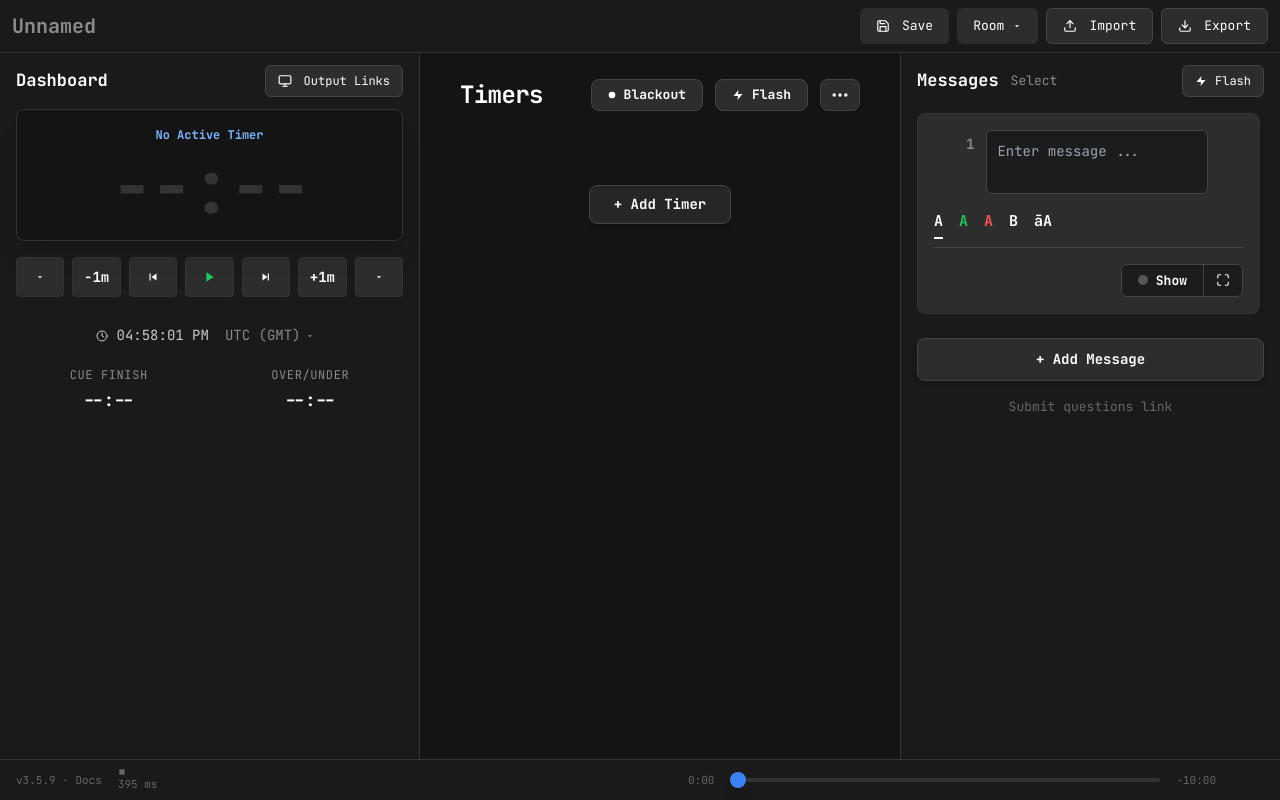
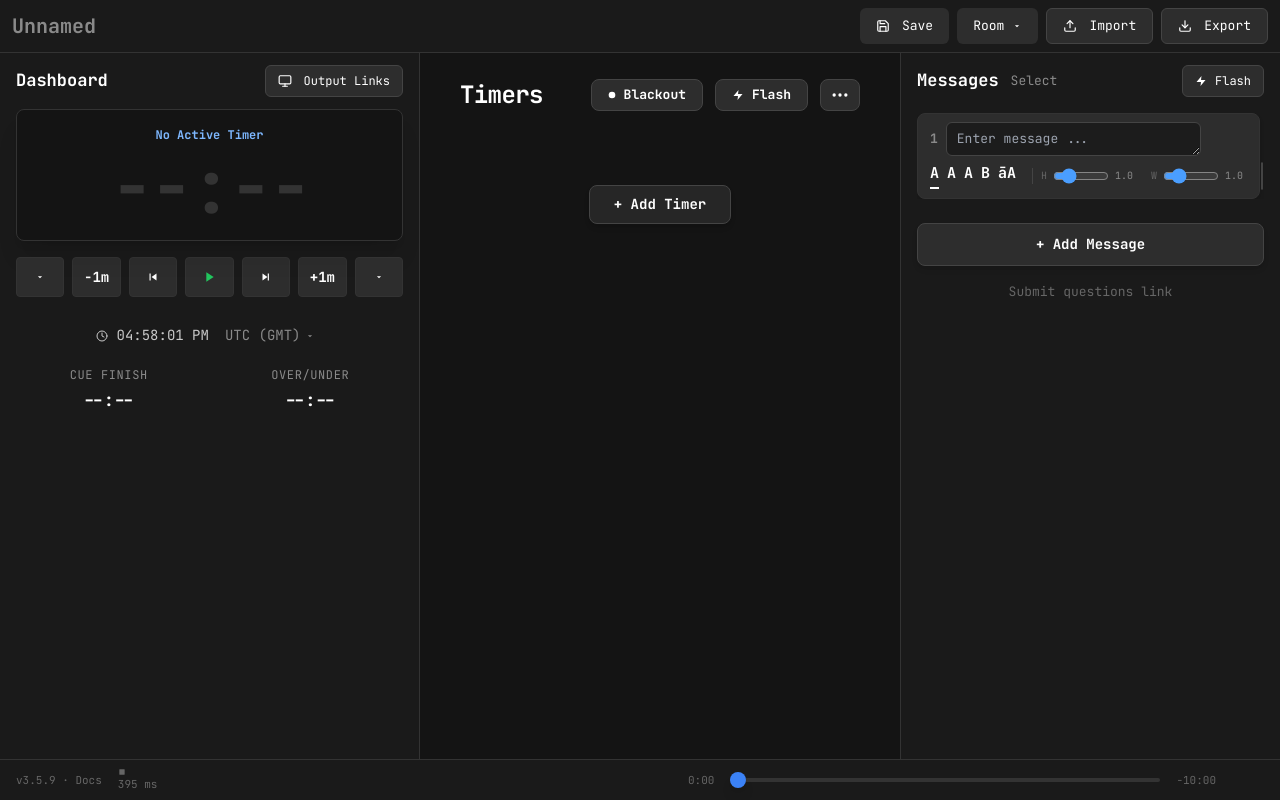
Before and after one commit to e1n7/stage-timer, a React (Vite) app: page / in a window 1280 px wide. Built offline with nearby package versions, Linux system fonts and the light colour scheme.

Commit message:
Messages: thin cards with full-card drag, live formatting preview, color swatches in text color, bold/uppercase apply to text, Dashboard + Output preview, unified flash (timer+digits), per-message font H/W scaling

```diff
--- a/src/App.tsx
+++ b/src/App.tsx
@@ -1183,6 +1183,13 @@ function App() {
 
   const handleFlash = () => {
     setIsFlashing(true);
+    // Also flash the currently shown message (timer digits + message blink together)
+    if (messageShownId) {
+      const msg = messages.find(m => m.id === messageShownId);
+      if (msg) {
+        syncOutput({ messageText: msg.text || '', messageColor: msg.color || '#ffffff', messageBold: !!msg.bold, messageUppercase: !!msg.uppercase, messageFontHeight: getMessageFontSize(msg, 'fontHeight'), messageFontWidth: getMessageFontSize(msg, 'fontWidth'), messageFlash: true, type: 'force-sync' });
+      }
+    }
     let count = 0;
     const interval = setInterval(() => {
       setIsFlash(prev => !prev);
@@ -1191,17 +1198,29 @@ function App() {
         clearInterval(interval);
         setIsFlash(false);
         setIsFlashing(false);
+        syncOutput({ messageFlash: false, type: 'force-sync' });
       }
     }, 150);
   };
   const updateMessage = (id: string, text: string) => setMessages(prev => prev.map(m => m.id === id ? { ...m, text } : m));
   const updateMessageColor = (id: string, color: string) => setMessages(prev => prev.map(m => m.id === id ? { ...m, color } : m));
-  const toggleMessageBold = (id: string) => setMessages(prev => prev.map(m => m.id === id ? { ...m, bold: !m.bold } : m));
-  const toggleMessageUppercase = (id: string) => setMessages(prev => prev.map(m => m.id === id ? { ...m, uppercase: !m.uppercase } : m));
+  const toggleMessageBold = (id: string) => setMessages(prev => prev.map(m => m.id === id ? { ...m, bold: !m.bold, text: m.text || '' } : m));
+  const toggleMessageUppercase = (id: string) => setMessages(prev => prev.map(m => {
+    if (m.id !== id) return m;
+    return { ...m, uppercase: !m.uppercase, text: m.uppercase ? (m.text || '').toLowerCase() : (m.text || '').toUpperCase() };
+  }));
+  const updateMessageFontSize = (id: string, key: 'fontHeight' | 'fontWidth', value: number) => setMessages(prev => prev.map(m => m.id === id ? { ...m, [key]: value } : m));
+  const getMessageFontSize = (msg: any, key: 'fontHeight' | 'fontWidth') => {
+    const v = msg[key];
+    if (typeof v === 'number' && v > 0) return v;
+    return key === 'fontHeight' ? 1.0 : 1.0;
+  };
   const deleteMessage = (id: string) => setMessages(prev => prev.length > 1 ? prev.filter(m => m.id !== id) : prev.map(m => m.id === id ? { ...m, text: '', color: '#ffffff', bold: false, uppercase: false } : m));
-  const getActiveMessage = (): { messageText: string; messageColor: string; messageBold: boolean; messageUppercase: boolean; messageShown: boolean; messageFlash: boolean; messageMaximize: boolean } => {
-    // Maximized message takes precedence over the shown message
-    const activeId = (messageMaximizeId && messages.some(m => m.id === messageMaximizeId)) ? messageMaximizeId : messageShownId;
+  const getActiveMessage = (): { messageText: string; messageColor: string; messageBold: boolean; messageUppercase: boolean; messageFontHeight: number; messageFontWidth: number; messageShown: boolean; messageFlash: boolean; messageMaximize: boolean } => {
+    // Active message priority: maximized > currently flashing > shown
+    const activeId = (messageMaximizeId && messages.some(m => m.id === messageMaximizeId)) ? messageMaximizeId
+      : (messageFlashId && messages.some(m => m.id === messageFlashId)) ? messageFlashId
+      : messageShownId;
     const msg = activeId ? (messages.find(m => m.id === activeId) || null) : null;
     const shownText = msg ? msg.text || '' : '';
     return {
@@ -1209,8 +1228,10 @@ function App() {
       messageColor: msg?.color || '#ffffff',
       messageBold: !!msg?.bold,
       messageUppercase: !!msg?.uppercase,
-      messageShown: !!messageShownId || !!messageMaximizeId,
-      messageFlash: false,
+      messageFontHeight: msg ? getMessageFontSize(msg, 'fontHeight') : 1.0,
+      messageFontWidth: msg ? getMessageFontSize(msg, 'fontWidth') : 1.0,
+      messageShown: !!messageShownId || !!messageMaximizeId || !!messageFlashId,
+      messageFlash: !!messageFlashId,
       messageMaximize: !!messageMaximizeId
     };
   };
@@ -1223,7 +1244,7 @@ function App() {
     setMessageMaximizeId(id);
     const msg = messages.find(m => m.id === id);
     if (msg) {
-      syncOutput({ messageText: msg.text || '', messageColor: msg.color || '#ffffff', messageBold: !!msg.bold, messageUppercase: !!msg.uppercase, messageMaximize: true, messageShown: true, type: 'force-sync' });
+      syncOutput({ messageText: msg.text || '', messageColor: msg.color || '#ffffff', messageBold: !!msg.bold, messageUppercase: !!msg.uppercase, messageFontHeight: getMessageFontSize(msg, 'fontHeight'), messageFontWidth: getMessageFontSize(msg, 'fontWidth'), messageMaximize: true, messageShown: true, type: 'force-sync' });
     }
   };
   const showMessage = (id: string) => {
@@ -1240,7 +1261,7 @@ function App() {
     setMessageShownId(id);
     const msg = messages.find(m => m.id === id);
     if (msg) {
-      syncOutput({ messageText: msg.text || '', messageColor: msg.color || '#ffffff', messageBold: !!msg.bold, messageUppercase: !!msg.uppercase, messageShown: true, type: 'force-sync' });
+      syncOutput({ messageText: msg.text || '', messageColor: msg.color || '#ffffff', messageBold: !!msg.bold, messageUppercase: !!msg.uppercase, messageFontHeight: getMessageFontSize(msg, 'fontHeight'), messageFontWidth: getMessageFontSize(msg, 'fontWidth'), messageShown: true, type: 'force-sync' });
     }
   };
   const flashMessage = (id: string) => {
@@ -1248,7 +1269,7 @@ function App() {
     setMessageFlashId(id);
     const msg = messages.find(m => m.id === id);
     if (msg) {
-      syncOutput({ messageText: msg.text || '', messageColor: msg.color || '#ffffff', messageBold: !!msg.bold, messageUppercase: !!msg.uppercase, messageFlash: true, type: 'force-sync' });
+      syncOutput({ messageText: msg.text || '', messageColor: msg.color || '#ffffff', messageBold: !!msg.bold, messageUppercase: !!msg.uppercase, messageFontHeight: getMessageFontSize(msg, 'fontHeight'), messageFontWidth: getMessageFontSize(msg, 'fontWidth'), messageFlash: true, type: 'force-sync' });
     }
     setIsFlashing(true);
     let count = 0;
@@ -1273,7 +1294,7 @@ function App() {
     next.splice(toIdx, 0, moved);
     return next;
   });
-  const addMessage = () => setMessages(prev => [...prev, { id: Date.now().toString(), text: '', color: '#ffffff' }]);
+  const addMessage = () => setMessages(prev => [...prev, { id: Date.now().toString(), text: '', color: '#ffffff', bold: false, uppercase: false, fontHeight: 1.0, fontWidth: 1.0 }]);
 
   const goToNextTimer = () => {
     if (timerIds.length <= 1) return;
@@ -1367,6 +1388,22 @@ function App() {
               {displaySeconds < 0 && activeTimerState?.settings.mode === 'countdown' ? '+' + formatClock(Math.abs(displaySeconds)) : currentTime}
             </div>
             {activeTimerId && <ProgressBar currentSeconds={displaySeconds} totalSeconds={activeTimerState?.settings.targetDuration || 600} segments={displaySettings.segments} height="h-6" className="mt-3 rounded-sm" />}
+            {getActiveMessage().messageShown && getActiveMessage().messageText && !isBlackout && (
+              <div className="mt-3 flex items-center justify-center">
+                <div
+                  className="max-h-[60px] overflow-hidden px-2 py-1 text-center text-[16px] leading-tight break-words"
+                  style={{
+                    color: getActiveMessage().messageColor,
+                    fontWeight: getActiveMessage().messageBold ? 700 : 400,
+                    textTransform: getActiveMessage().messageUppercase ? 'uppercase' : 'none',
+                    opacity: (isFlashing && !isFlash) ? 0.2 : 1,
+                    textShadow: isFlash ? `0 0 12px ${getActiveMessage().messageColor}` : 'none'
+                  }}
+                >
+                  {getActiveMessage().messageText}
+                </div>
+              </div>
+            )}
           </div>
 
           {activeTimerId && (
@@ -1568,80 +1605,111 @@ function App() {
         </main>
 
         <aside className="flex w-[380px] flex-col border-l border-[#333] px-4 py-3">
-          <div className="mb-4 flex items-center justify-between"><div className="flex items-center gap-3"><h2 className="text-[17px] font-bold text-white">Messages</h2><span className="text-[13px] text-[#8a8a8a] hover:text-[#c9c9c9] cursor-pointer">Select</span></div><button type="button" onClick={() => { if (messageShownId) flashMessage(messageShownId); }} className="flex h-8 items-center gap-2 rounded-md border border-[#444] bg-[#2d2d2d] px-3 text-[12px] text-white hover:bg-[#383838]"><IconFlash /> Flash</button></div>
-          <div className="space-y-3 overflow-y-auto custom-scrollbar pr-1">{messages.map((msg, idx) => (
-            <div key={msg.id} className="group relative rounded-lg border border-[#333] bg-[#2d2d2d] p-4 shadow-lg transition-opacity">
+          <div className="mb-4 flex items-center justify-between"><div className="flex items-center gap-3"><h2 className="text-[17px] font-bold text-white">Messages</h2><span className="text-[13px] text-[#8a8a8a] hover:text-[#c9c9c9] cursor-pointer">Select</span></div><button type="button" onClick={() => { if (messageShownId) { flashMessage(messageShownId); handleFlash(); } }} className="flex h-8 items-center gap-2 rounded-md border border-[#444] bg-[#2d2d2d] px-3 text-[12px] text-white hover:bg-[#383838]"><IconFlash /> Flash</button></div>
+          <div className="space-y-2 overflow-y-auto custom-scrollbar pr-1">{messages.map((msg, idx) => {
+            const mFontH = getMessageFontSize(msg, 'fontHeight');
+            const mFontW = getMessageFontSize(msg, 'fontWidth');
+            return (
+            <div key={msg.id} className="group relative rounded-lg border border-[#333] bg-[#2d2d2d] px-3 py-2 shadow-md transition-opacity">
               {draggingMsgId === msg.id && <div className="absolute inset-0 z-20 rounded-lg bg-[#4a9eff]/10 pointer-events-none" />}
-              <div className="flex gap-3">
-                {/* Drag handle (visible on hover) */}
-                <button
-                  type="button"
+              {/* Whole card is the drag surface */}
+              <div
                 draggable
                 onDragStart={(e) => { e.dataTransfer.effectAllowed = 'move'; e.dataTransfer.setData('text/plain', msg.id); setDraggingMsgId(msg.id); }}
                 onDragEnd={() => setDraggingMsgId(null)}
                 onDragOver={(e) => { if (draggingMsgId && draggingMsgId !== msg.id) e.preventDefault(); }}
                 onDrop={(e) => { e.preventDefault(); const fromId = e.dataTransfer.getData('text/plain'); if (fromId) moveMessage(fromId, msg.id); setDraggingMsgId(null); }}
-                  className="flex items-center justify-center px-1 pt-1 text-[#555] hover:text-[#8a8a8a] cursor-grab active:cursor-grabbing opacity-0 group-hover:opacity-100 transition-opacity"
-                  title="Drag to reorder"
-                >
-                  <svg width="12" height="14" viewBox="0 0 12 14" fill="currentColor"><rect x="1" y="1" width="10" height="2" rx="1"/><rect x="1" y="6" width="10" height="2" rx="1"/><rect x="1" y="11" width="10" height="2" rx="1"/></svg>
-                </button>
-                <span className="text-[14px] font-bold text-[#8a8a8a] pt-1">{idx + 1}</span>
+                className="flex flex-col gap-1.5"
+              >
+                {/* Row 1: number + live preview textarea + drag grip + delete */}
+                <div className="flex items-center gap-2">
+                  <span className="text-[13px] font-bold text-[#8a8a8a] cursor-grab active:cursor-grabbing" title="Drag to reorder">{idx + 1}</span>
                   <textarea
                     value={msg.text}
                     onChange={(e) => updateMessage(msg.id, e.target.value)}
                     placeholder="Enter message ..."
-                  rows={2}
-                  className="flex-1 resize-none bg-[#1c1c1c] border border-[#444] rounded-md p-2.5 text-[14px] text-white outline-none focus:border-[#555]"
+                    rows={1}
+                    draggable={false}
+                    className="min-h-[32px] max-h-[72px] flex-1 resize-y rounded-md border border-[#444] bg-[#1c1c1c] px-2.5 py-1.5 text-[13px] text-white outline-none focus:border-[#555]"
+                    style={{
+                      color: msg.color,
+                      fontWeight: msg.bold ? 700 : 400,
+                      textTransform: msg.uppercase ? 'uppercase' : 'none',
+                      transform: `scale(${mFontW}, ${mFontH})`,
+                      transformOrigin: 'left center'
+                    }}
                   />
-                {/* Delete button (visible on hover) */}
+                  {/* Drag grip + delete (visible on hover) */}
+                  <div className="flex items-center gap-1 opacity-0 group-hover:opacity-100 transition-opacity">
+                    <span className="px-1 text-[#555] hover:text-[#8a8a8a] cursor-grab active:cursor-grabbing" title="Drag to reorder">
+                      <svg width="12" height="14" viewBox="0 0 12 14" fill="currentColor"><rect x="1" y="1" width="10" height="2" rx="1"/><rect x="1" y="6" width="10" height="2" rx="1"/><rect x="1" y="11" width="10" height="2" rx="1"/></svg>
+                    </span>
                     <button
                       type="button"
                       onClick={() => deleteMessage(msg.id)}
-                  className="flex items-center justify-center px-1 pt-1 text-[#666] hover:text-[#fa5252] opacity-0 group-hover:opacity-100 transition-opacity"
+                      className="flex items-center justify-center text-[#666] hover:text-[#fa5252]"
                       title="Delete message"
                     >
-                  <svg width="15" height="15" viewBox="0 0 24 24" fill="none" stroke="currentColor" strokeWidth="2" strokeLinecap="round" strokeLinejoin="round"><polyline points="3 6 5 6 21 6"/><path d="M19 6v14a2 2 0 0 1-2 2H7a2 2 0 0 1-2-2V6m3 0V4a2 2 0 0 1 2-2h4a2 2 0 0 1 2 2v2"/><line x1="10" y1="11" x2="10" y2="17"/><line x1="14" y1="11" x2="14" y2="17"/></svg>
-                </button>
-              </div>
-              {/* Toolbar */}
-              <div className="mt-4 flex items-center justify-between border-b border-[#444] pb-2">
-                <div className="flex items-center gap-4">
-                  {/* White */}
-                  <button type="button" onClick={() => updateMessageColor(msg.id, '#ffffff')} className={`pb-1 text-[15px] font-bold transition-all border-b-2 ${msg.color === '#ffffff' ? 'border-[#ffffff]' : 'border-transparent hover:border-[#666]'}`} style={{ color: '#ffffff' }}>A</button>
-                  {/* Green */}
-                  <button type="button" onClick={() => updateMessageColor(msg.id, '#22c55e')} className={`pb-1 text-[15px] font-bold transition-all border-b-2 ${msg.color === '#22c55e' ? 'border-[#22c55e]' : 'border-transparent hover:border-[#666]'}`} style={{ color: '#22c55e' }}>A</button>
-                  {/* Red */}
-                  <button type="button" onClick={() => updateMessageColor(msg.id, '#fa5252')} className={`pb-1 text-[15px] font-bold transition-all border-b-2 ${msg.color === '#fa5252' ? 'border-[#fa5252]' : 'border-transparent hover:border-[#666]'}`} style={{ color: '#fa5252' }}>A</button>
+                      <svg width="14" height="14" viewBox="0 0 24 24" fill="none" stroke="currentColor" strokeWidth="2" strokeLinecap="round" strokeLinejoin="round"><polyline points="3 6 5 6 21 6"/><path d="M19 6v14a2 2 0 0 1-2 2H7a2 2 0 0 1-2-2V6m3 0V4a2 2 0 0 1 2-2h4a2 2 0 0 1 2 2v2"/><line x1="10" y1="11" x2="10" y2="17"/><line x1="14" y1="11" x2="14" y2="17"/></svg>
+                    </button>
+                  </div>
+                </div>
+                {/* Row 2: color swatches (text-colored) + bold + uppercase + font sliders */}
+                <div className="flex items-center gap-2">
+                  {/* White swatch */}
+                  <button type="button" onClick={() => updateMessageColor(msg.id, '#ffffff')} className={`pb-0.5 text-[15px] font-bold transition-all border-b-2 ${msg.color === '#ffffff' ? 'border-[#ffffff]' : 'border-transparent hover:border-[#666]'}`} style={{ color: msg.color }}>A</button>
+                  {/* Green swatch */}
+                  <button type="button" onClick={() => updateMessageColor(msg.id, '#22c55e')} className={`pb-0.5 text-[15px] font-bold transition-all border-b-2 ${msg.color === '#22c55e' ? 'border-[#22c55e]' : 'border-transparent hover:border-[#666]'}`} style={{ color: msg.color }}>A</button>
+                  {/* Red swatch */}
+                  <button type="button" onClick={() => updateMessageColor(msg.id, '#fa5252')} className={`pb-0.5 text-[15px] font-bold transition-all border-b-2 ${msg.color === '#fa5252' ? 'border-[#fa5252]' : 'border-transparent hover:border-[#666]'}`} style={{ color: msg.color }}>A</button>
                   {/* Bold */}
-                  <button type="button" onClick={() => toggleMessageBold(msg.id)} className={`pb-1 text-[15px] transition-all border-b-2 ${msg.bold ? 'border-[#ffffff]' : 'border-transparent hover:border-[#666]'}`} style={{ color: '#ffffff', fontWeight: 700 }}>B</button>
+                  <button type="button" onClick={() => toggleMessageBold(msg.id)} className={`pb-0.5 text-[15px] transition-all border-b-2 ${msg.bold ? 'border-[#ffffff]' : 'border-transparent hover:border-[#666]'}`} style={{ color: msg.color, fontWeight: 700 }}>B</button>
                   {/* Uppercase */}
-                  <button type="button" onClick={() => toggleMessageUppercase(msg.id)} className={`pb-1 text-[15px] transition-all border-b-2 ${msg.uppercase ? 'border-[#ffffff]' : 'border-transparent hover:border-[#666]'}`} style={{ color: '#ffffff', fontWeight: 700 }}>āA</button>
-                </div>
-              </div>
-              {/* Show / Flash row */}
-              <div className="mt-4 flex justify-end">
-                <div className="flex overflow-hidden rounded-md border border-[#444]">
+                  <button type="button" onClick={() => toggleMessageUppercase(msg.id)} className={`pb-0.5 text-[15px] transition-all border-b-2 ${msg.uppercase ? 'border-[#ffffff]' : 'border-transparent hover:border-[#666]'}`} style={{ color: msg.color, fontWeight: 700 }}>āA</button>
+                  {/* Message font height slider */}
+                  <div className="flex items-center gap-1.5 ml-2 border-l border-[#444] pl-2">
+                    <span className="text-[10px] uppercase text-[#666]">H</span>
+                    <input type="range" min="0.5" max="3.0" step="0.1" value={mFontH} onChange={(e) => updateMessageFontSize(msg.id, 'fontHeight', parseFloat(e.target.value))} className="w-14 accent-[#4a9eff]" title="Message height (Output only)" />
+                    <span className="w-7 font-mono text-[10px] text-[#8a8a8a]">{mFontH.toFixed(1)}</span>
+                  </div>
+                  {/* Message font width slider */}
+                  <div className="flex items-center gap-1.5">
+                    <span className="text-[10px] uppercase text-[#666]">W</span>
+                    <input type="range" min="0.5" max="3.0" step="0.1" value={mFontW} onChange={(e) => updateMessageFontSize(msg.id, 'fontWidth', parseFloat(e.target.value))} className="w-14 accent-[#4a9eff]" title="Message width (Output only)" />
+                    <span className="w-7 font-mono text-[10px] text-[#8a8a8a]">{mFontW.toFixed(1)}</span>
+                  </div>
+                  {/* Show / Flash / Maximize control */}
+                  <div className="ml-auto flex items-center overflow-hidden rounded-md border border-[#444]">
+                    <button
+                      type="button"
+                      onClick={() => flashMessage(msg.id)}
+                      className="flex items-center justify-center px-2 py-1 text-white transition-colors hover:bg-[#252525]"
+                      title="Flash timer and message"
+                    >
+                      <IconFlash size={13} />
+                    </button>
                     <button
                       type="button"
                       onClick={() => showMessage(msg.id)}
-                    className={`flex items-center gap-2 px-4 py-1.5 text-[13px] font-bold transition-colors ${messageShownId === msg.id ? 'bg-[#4a9eff]/15 text-[#4a9eff]' : 'bg-[#1c1c1c] text-white hover:bg-[#252525]'}`}
-                  >
-                    <span className={`inline-block h-2.5 w-2.5 rounded-full ${messageShownId === msg.id ? 'bg-[#4a9eff]' : 'bg-[#555]'}`} />
+                      className={`flex items-center gap-1.5 px-2 py-1 text-[12px] font-bold transition-colors ${messageShownId === msg.id ? 'bg-[#4a9eff]/15 text-[#4a9eff]' : 'bg-[#1c1c1c] text-white hover:bg-[#252525]'}`}
+                      title="Show message persistently on Output"
+                    >
+                      <span className={`inline-block h-2 w-2 rounded-full ${messageShownId === msg.id ? 'bg-[#4a9eff]' : 'bg-[#555]'}`} />
                       Show
                     </button>
                     <button
                       type="button"
                       onClick={() => maximizeMessage(msg.id)}
-                    className={`flex items-center justify-center border-l border-[#444] px-3 py-1.5 text-[13px] text-white transition-colors ${messageMaximizeId === msg.id ? 'bg-[#4a9eff]/15 text-[#4a9eff]' : 'bg-[#1c1c1c] hover:bg-[#252525]'}`}
+                      className={`flex items-center justify-center border-l border-[#444] px-2 py-1 text-white transition-colors ${messageMaximizeId === msg.id ? 'bg-[#4a9eff]/15 text-[#4a9eff]' : 'bg-[#1c1c1c] hover:bg-[#252525]'}`}
                       title="Maximize message (hide timer)"
                     >
-                    <svg width="14" height="14" viewBox="0 0 24 24" fill="none" stroke="currentColor" strokeWidth="2" strokeLinecap="round" strokeLinejoin="round"><path d="M8 3H5a2 2 0 0 0-2 2v3m18 0V5a2 2 0 0 0-2-2h-3m0 18h3a2 2 0 0 0 2-2v-3M3 16v3a2 2 0 0 0 2 2h3"/></svg>
-                  </button>
-                </div>
-              </div>
-            </div>
-          ))}</div>
+                      <svg width="12" height="12" viewBox="0 0 24 24" fill="none" stroke="currentColor" strokeWidth="2" strokeLinecap="round" strokeLinejoin="round"><path d="M8 3H5a2 2 0 0 0-2 2v3m18 0V5a2 2 0 0 0-2-2h-3m0 18h3a2 2 0 0 0 2-2v-3M3 16v3a2 2 0 0 0 2 2h3"/></svg>
+                    </button>
+                  </div>
+                </div>
+              </div>
+            </div>
+          );})}</div>
           <div className="mt-6 space-y-4"><button type="button" onClick={addMessage} className="flex w-full items-center justify-center rounded-lg border border-[#444] bg-[#2d2d2d] px-6 py-2.5 text-[14px] font-bold text-white hover:bg-[#383838] shadow-md">+ Add Message</button><div className="text-center text-[13px] text-[#666] cursor-pointer hover:text-[#888]">Submit questions link</div></div>
         </aside>
       </div>
```
Also changed, not shown: src/components/TimerOutput.tsx (+14 -2 lines). Lines whose indentation alone changed are shown as unchanged.
